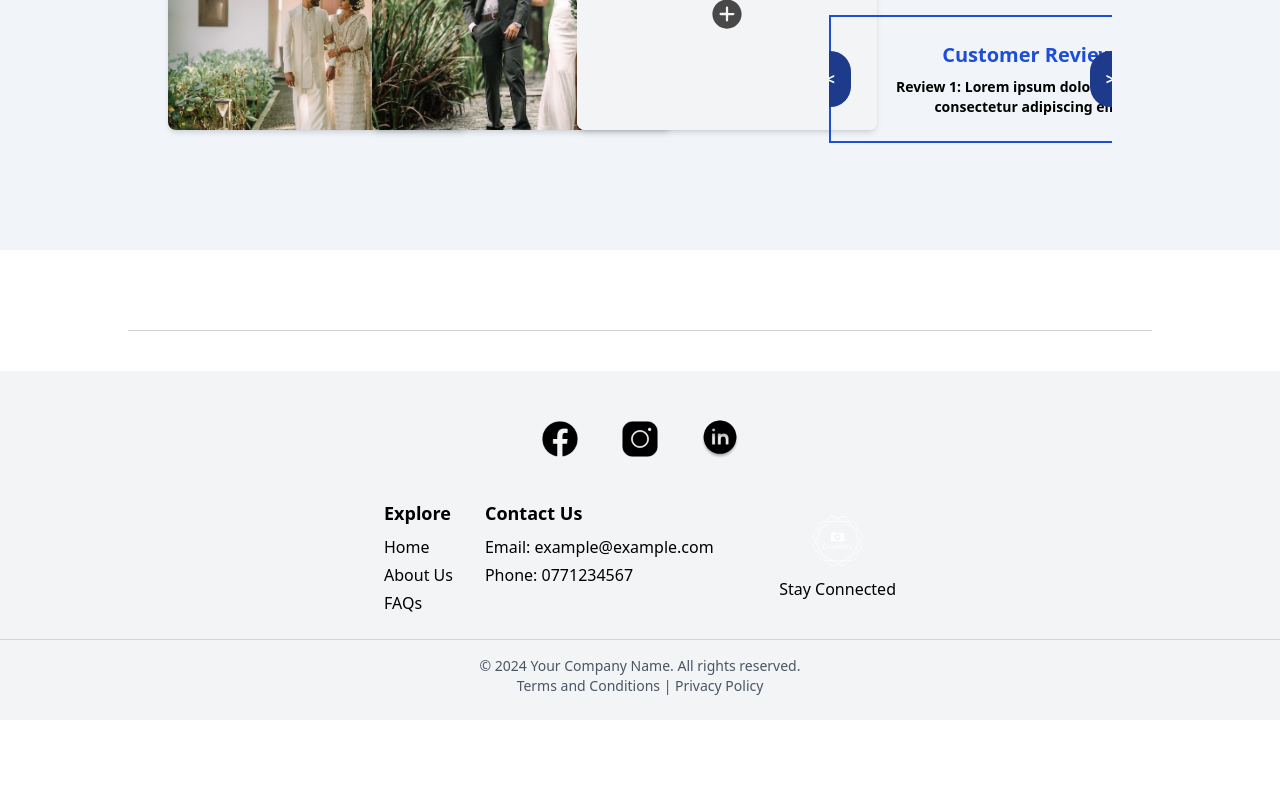
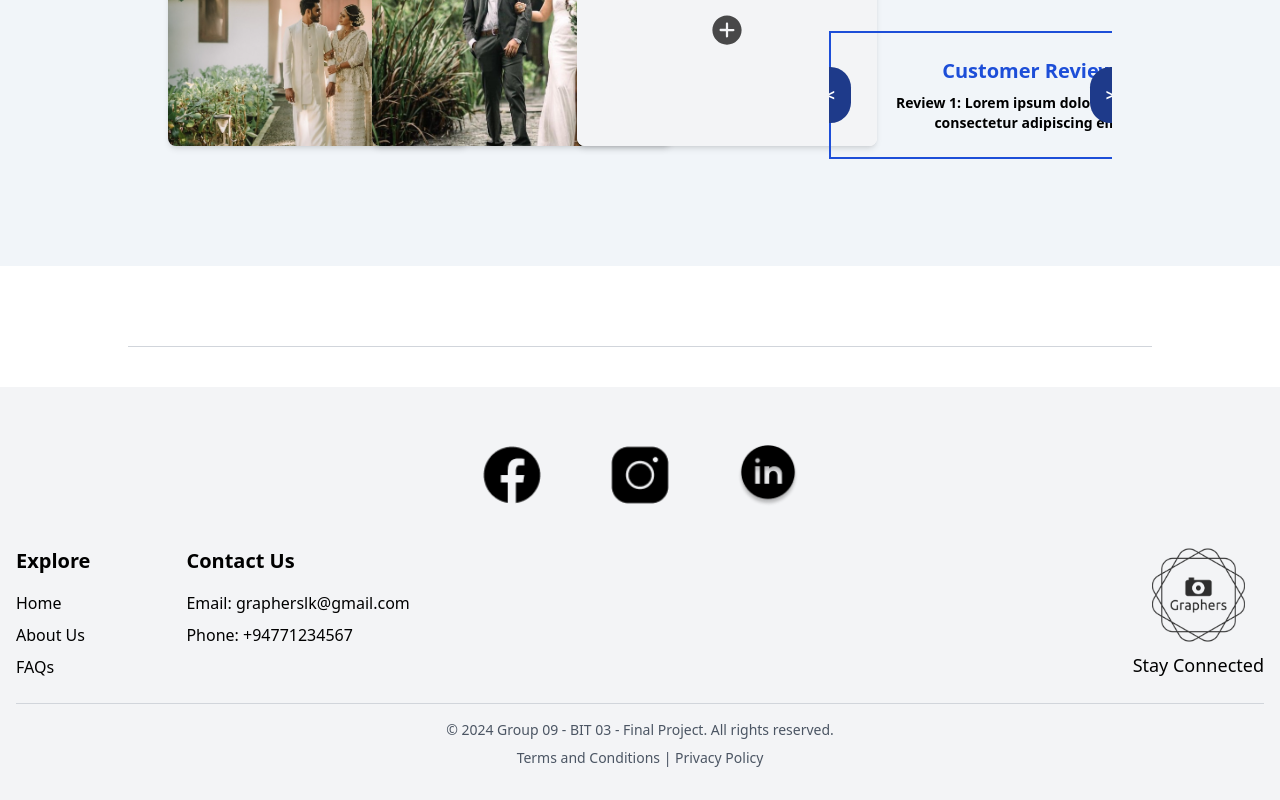
Before and after one commit to Imasha-Senadheera/Photographers, a React (Create React App) app: page / in a window 1280 px wide. Shown: the part 1157-1957 px from the top of the page. Before the commit the page ends 1877 px from the top, so only its background shows below. Built offline with nearby package versions, Linux system fonts and the light colour scheme.

Commit message:
9 Commit

```diff
--- a/src/Components/Header/Header.jsx
+++ b/src/Components/Header/Header.jsx
@@ -2,7 +2,6 @@ import React, { useState } from "react";
 import { MdSearch } from "react-icons/md";
 import { IoNotifications } from "react-icons/io5";
 import { FaUserCircle } from "react-icons/fa";
-// import logo from "../../Assests/logo.png";
 import { useNavigate } from "react-router-dom";
 
 const Header = () => {
@@ -24,7 +23,7 @@ const Header = () => {
   };
 
   return (
-    <div className="flex bg-black text-white py-4 px-6 items-center">
+    <div className="flex bg-black text-white py-6 px-6 items-center font-bold">
       <div className="flex-grow flex justify-center">
         {!isLogged ? (
           <div className="flex gap-12">
--- a/src/Pages/Home/Home.jsx
+++ b/src/Pages/Home/Home.jsx
@@ -9,6 +9,7 @@ import Logo1 from "../../Assests/facebook1.png";
 import Logo2 from "../../Assests/instagram1.png";
 import Logo3 from "../../Assests/linkedin1.png";
 import Logo from "../../Assests/logo.png";
+import Logo4 from "../../Assests/black_logo.png";
 
 import "./Home.css";
 
@@ -140,59 +141,94 @@ const Home = () => {
       </div>
 
       <hr className="border-gray-300 mx-[10%] mt-20" />
-
-      <footer className="w-full bg-gray-100 text-black py-6 mt-10">
-        <div className="mx-[30%]">
-          <div className="flex justify-center gap-10 mt-6 mb-10">
+      <footer className="w-full bg-gray-100 text-black py-8 mt-10">
+        <div className="container mx-auto px-4">
+          <div className="flex justify-center gap-16 mt-6 mb-10">
             <img
               src={Logo1}
               alt="Logo 1"
-              className="w-10 h-10 object-contain"
+              className="w-16 h-16 object-contain"
             />
             <img
               src={Logo2}
               alt="Logo 2"
-              className="w-10 h-10 object-contain"
+              className="w-16 h-16 object-contain"
             />
             <img
               src={Logo3}
               alt="Logo 3"
-              className="w-10 h-10 object-contain"
+              className="w-16 h-16 object-contain"
             />
           </div>
 
-          <div className="flex justify-between items-center">
-            <div className="flex gap-8">
+          <div className="flex flex-col md:flex-row justify-between items-start md:items-center">
+            <div className="flex gap-16 md:gap-24">
               <div>
-                <h3 className="text-lg font-semibold mb-2">Explore</h3>
-                <ul className="space-y-1">
-                  <li>Home</li>
-                  <li>About Us</li>
-                  <li>FAQs</li>
+                <h3 className="text-xl font-semibold mb-4">Explore</h3>
+                <ul className="space-y-2">
+                  <li className="hover:text-blue-500 transition-colors">
+                    Home
+                  </li>
+                  <li className="hover:text-blue-500 transition-colors">
+                    About Us
+                  </li>
+                  <li className="hover:text-blue-500 transition-colors">
+                    FAQs
+                  </li>
                 </ul>
               </div>
               <div>
-                <h3 className="text-lg font-semibold mb-2">Contact Us</h3>
-                <ul className="space-y-1">
-                  <li>Email: example@example.com</li>
-                  <li>Phone: 0771234567</li>
+                <h3 className="text-xl font-semibold mb-4">Contact Us</h3>
+                <ul className="space-y-2">
+                  <li>
+                    Email:{" "}
+                    <a
+                      href="mailto:example@example.com"
+                      className="hover:text-blue-500 transition-colors"
+                    >
+                      grapherslk@gmail.com
+                    </a>
+                  </li>
+                  <li>
+                    Phone:{" "}
+                    <a
+                      href="tel:+0771234567"
+                      className="hover:text-blue-500 transition-colors"
+                    >
+                      +94771234567
+                    </a>
+                  </li>
                 </ul>
               </div>
             </div>
-            <div className="flex flex-col items-center">
-              <img src={Logo} alt="Logo" className="w-14 h-14 object-contain" />
-              <p className="mt-2">Stay Connected</p>
+            <div className="flex flex-col items-center mt-8 md:mt-0">
+              <img
+                src={Logo4}
+                alt="Logo"
+                className="w-24 h-24 object-contain mb-2"
+              />
+              <p className="text-lg font-medium">Stay Connected</p>
             </div>
           </div>
+
+          <hr className="border-gray-300 mt-6 mb-4" />
+          <p className="text-center text-sm text-gray-600 mb-2">
+            © 2024 Group 09 - BIT 03 - Final Project. All rights reserved.
+          </p>
+          <p className="text-center text-sm text-gray-600">
+            <a href="/terms" className="hover:text-blue-500 transition-colors">
+              Terms and Conditions
+            </a>{" "}
+            |
+            <a
+              href="/privacy"
+              className="hover:text-blue-500 transition-colors"
+            >
+              {" "}
+              Privacy Policy
+            </a>
+          </p>
         </div>
-
-        <hr className="border-gray-300 mt-6" />
-        <p className="text-center text-sm text-gray-600 mt-4">
-          © 2024 Your Company Name. All rights reserved.
-        </p>
-        <p className="text-center text-sm text-gray-600">
-          Terms and Conditions | Privacy Policy
-        </p>
       </footer>
     </>
   );
```
